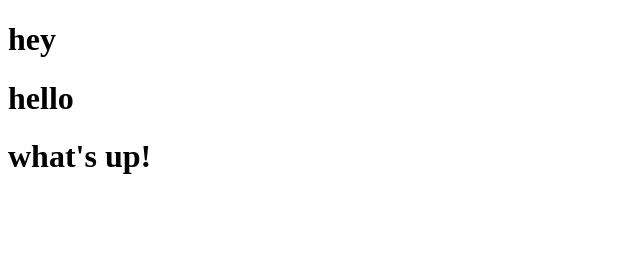
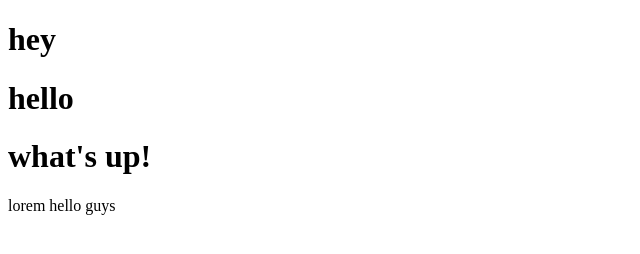
Before and after one commit to sravya0903/test0, a plain HTML site: page index.html in a window 1280 px wide. Shown: the whole page, without its empty margins (0-640 px from the left). Drawn offline with Linux system fonts and the light colour scheme.

Commit message:
index.html

```diff
--- a/index.html
+++ b/index.html
@@ -9,5 +9,6 @@
     <h1>hey</h1>
     <h1>hello</h1>
     <h1>what's up!</h1>
+    <p>lorem hello guys</p>
 </body>
 </html>
```
